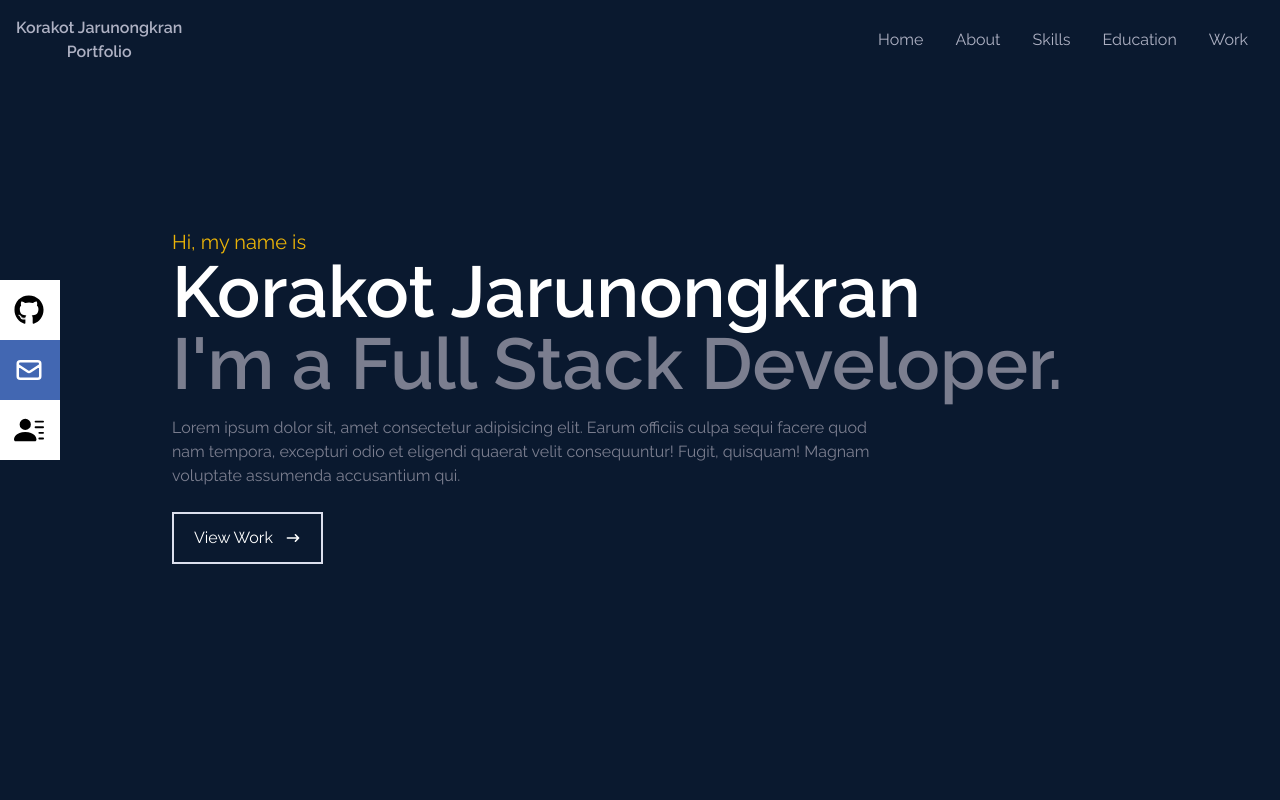
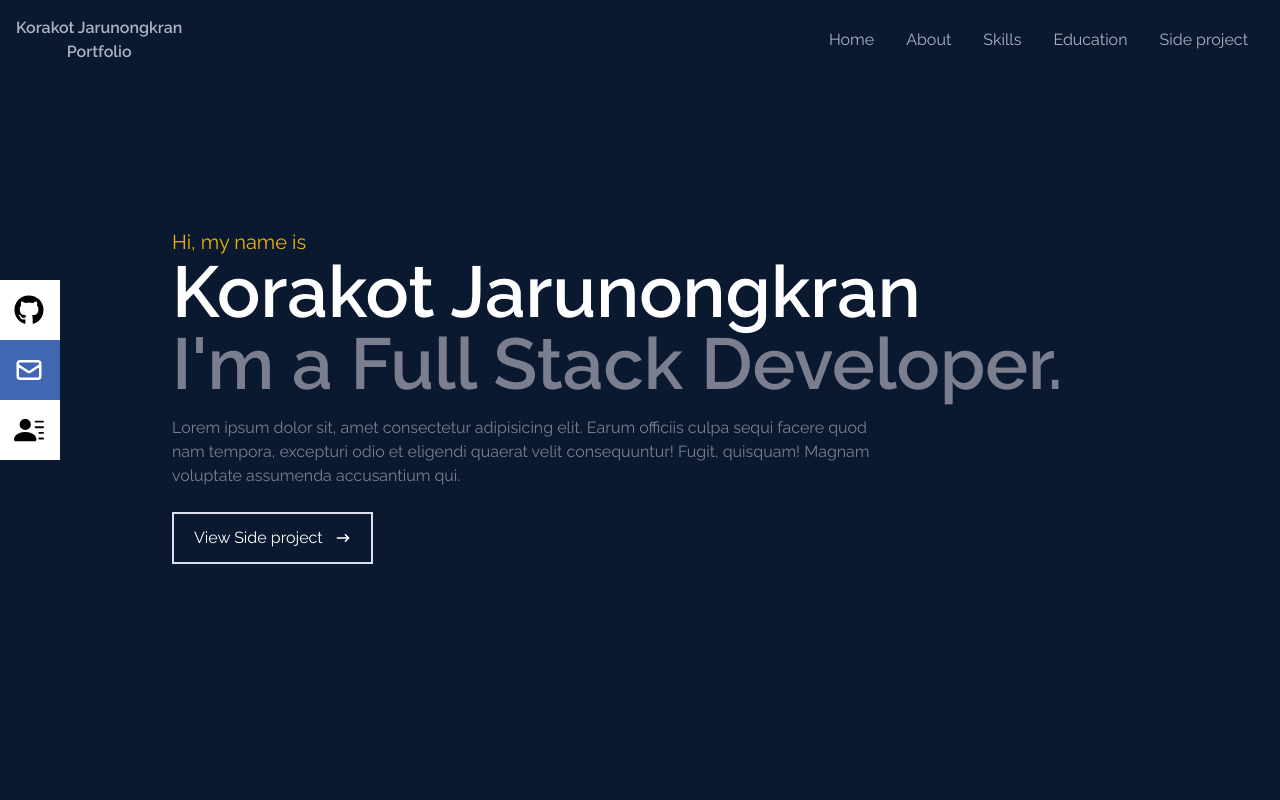
Before and after one commit to LillyKJ/my-first-portfolio, a React (Vite) app: page / in a window 1280 px wide. Shown: the top 800 px of the page. Built offline with nearby package versions, Linux system fonts and the light colour scheme.

Commit message:
feat: create side project part

```diff
--- a/src/App.jsx
+++ b/src/App.jsx
@@ -3,6 +3,8 @@ import About from "./component/About";
 import Skills from "./component/Skills";
 import Education from "./component/Education";
 import Navbar from "./component/Navbar"
+import Work from "./component/SideProject";
+import SideProject from "./component/SideProject";
 
 function App() {
   return (
@@ -12,6 +14,7 @@ function App() {
     <About/>
     <Skills/>
     <Education/>
+    <SideProject/>
 
     </>
   );
--- a/src/component/Home.jsx
+++ b/src/component/Home.jsx
@@ -1,7 +1,12 @@
 import React from "react";
+import { useState } from "react";
 import { HiArrowNarrowRight } from "react-icons/hi";
+import { Link } from "react-scroll";
 
 const Home = () => {
+  const [nav, setNav] = useState(false);
+  const handleClick = () => setNav(!nav);
+  const [selectedItem, setSelectedItem] = useState(null);
   return (
     <div name="home" className=" w-full h-screen bg-[#0a192f]">
       {/* container */}
@@ -21,7 +26,16 @@ const Home = () => {
         </p>
         <div>
           <button className="text-white group border-2 px-5 py-3 my-2 flex items-center hover:bg-white hover:text-black hover:border-transparent active:bg-slate-500 active:text-white active:border-transparent ">
-            View Work
+          <Link
+            to="sideproject"
+            smooth={true}
+            duration={500}
+            onClick={() => setSelectedItem("sideproject")}
+            className={selectedItem === "sideproject" ? " border-b-4  " : {}}
+          >
+            {" "}
+            View Side project{" "}
+          </Link>
             <span className=' group-hover:rotate-90 duration-300'>
               <HiArrowNarrowRight className=' ml-3'/>
             </span>
--- a/src/component/Navbar.jsx
+++ b/src/component/Navbar.jsx
@@ -73,14 +73,14 @@ const Navbar = () => {
         </li>
         <li>
           <Link
-            to="work"
+            to="sideproject"
             smooth={true}
             duration={500}
-            onClick={() => setSelectedItem("work")}
-            className={selectedItem === "work" ? " border-b-4  " : {}}
+            onClick={() => setSelectedItem("sideproject")}
+            className={selectedItem === "sideproject" ? " border-b-4  " : {}}
           >
             {" "}
-            Work{" "}
+            Side project{" "}
           </Link>
         </li>
       </ul>
@@ -161,17 +161,17 @@ const Navbar = () => {
         </li>
         <li className="py-6 text-4xl">
           <Link
-            to="work"
+            to="sideproject"
             smooth={true}
             duration={500}
             onClick={() => {
-              setSelectedItem("work");
+              setSelectedItem("sideproject");
               setNav(false);
             }}
-            className={selectedItem === "work" ? " border-b-4  " : {}}
+            className={selectedItem === "sideproject" ? " border-b-4  " : {}}
           >
             {" "}
-            Work{" "}
+            Side project{" "}
           </Link>
         </li>
       </ul>
--- /dev/null
+++ b/src/component/SideProject.jsx
@@ -0,0 +1,52 @@
+import React from "react";
+import project from "../assets/project.png";
+
+const SideProject = () => {
+  return (
+    <div name="sideproject" className="w-full md:h-screen bg-[#0a192f] text-gray-300">
+      <div className="max-w-[1000px] mx-auto p-4 flex flex-col justify-center w-full h-full">
+        <div className="pb-8">
+          <p className="text-4xl font-bold inline border-b-4 text-gray-300 border-yellow-500">
+            Side Project
+          </p>
+          <p className="py-6">//Check out my side projects</p>
+          <div className=" w-[80%] h-full">
+            <div
+              style={{
+                backgroundImage: `url('${project}')`,
+                backgroundSize: "cover", // You can adjust this property
+                backgroundPosition: "center center",
+                opacity: 0.8,
+              }}
+              className=" h-full rounded-2xl shadow-lg shadow-[#040c16] group container  flex justify-center text-center items-center mx-auto"
+            >
+              <div className="opacity-0 group-hover:opacity-100">
+                <span className="text-2xl font-bold text-white tracking-wider">
+                  Project-Space
+                </span>
+                <div className="pt-8 text-center">
+                  <a
+                    href="https://github.com/LillyKorakot/project-space"
+                    target="_blank"
+                    rel="noopener noreferrer"
+                  >
+                    <button className="text-center rounded-lg px-4 py-3 m-2 bg-white text-gray-700 font-bold text-lg">
+                      Code
+                    </button>
+                  </a>
+                  <a href="https://project-space-three.vercel.app/" target="_blank" rel="noopener noreferrer">
+                    <button className="text-center rounded-lg px-4 py-3 m-2 bg-white text-gray-700 font-bold text-lg">
+                      Live
+                    </button>
+                  </a>
+                </div>
+              </div>
+            </div>
+          </div>
+        </div>
+      </div>
+    </div>
+  );
+};
+
+export default SideProject;
```
Also changed, not shown: src/assets/project.png (added), src/component/Work.jsx (deleted).
